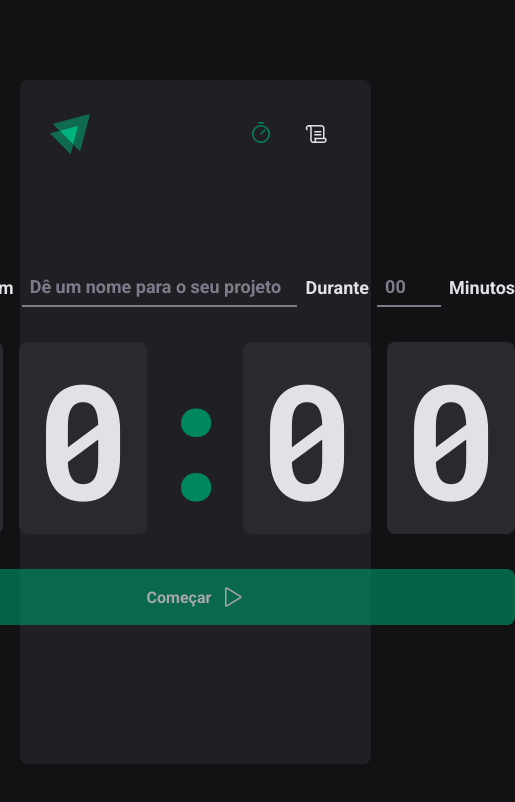
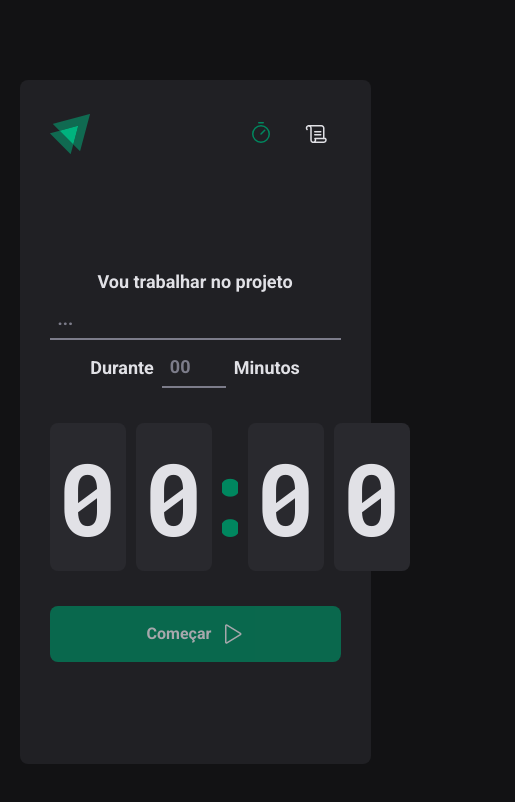
Before and after one commit to fernando-meira/ignite-timer, a React (Vite) app: page / in a window 390 px wide. Shown: the top 802 px of the page, 515 px wide, since content can reach past the window. Built offline with nearby package versions, Linux system fonts and the light colour scheme.

Commit message:
feat: Home mobile style

```diff
--- a/package.json
+++ b/package.json
@@ -12,6 +12,7 @@
     "phosphor-react": "^1.4.1",
     "react": "^18.2.0",
     "react-dom": "^18.2.0",
+    "react-hook-form": "^7.38.0",
     "react-router-dom": "^6.3.0",
     "styled-components": "^5.3.5"
   },
--- a/src/layout/DefaultLayout/styles.ts
+++ b/src/layout/DefaultLayout/styles.ts
@@ -13,5 +13,11 @@ export const LayoutContainer = styled.div`
     flex-direction: column;
 
     background-color: ${theme.colors.gray[800]};
+
+    @media (max-width: 320px) {
+      height: auto;
+      padding: 1rem;
+      margin: 2rem auto;
+    }
   `}
 `;
--- a/src/pages/Home/index.tsx
+++ b/src/pages/Home/index.tsx
@@ -1,4 +1,5 @@
 import { Play } from 'phosphor-react';
+import { useForm } from 'react-hook-form';
 
 import * as S from './styles';
 
@@ -7,12 +8,12 @@ export function Home() {
     <S.HomeContainer>
       <S.Form action="">
         <S.FormContainer>
-          <label htmlFor="task">Vou trabalhar em</label>
+          <label htmlFor="task">Vou trabalhar no projeto</label>
           <S.TaskInput
             id="task"
             type="text"
             list="task-suggestion"
-            placeholder="Dê um nome para o seu projeto"
+            placeholder="..."
           />
 
           <datalist id="task-suggestion">
--- a/src/pages/Home/styles.ts
+++ b/src/pages/Home/styles.ts
@@ -9,12 +9,19 @@ export const HomeContainer = styled.div`
 `;
 
 export const Form = styled.form`
+  width: 100%;
+  max-width: 65rem;
+
   flex: 1;
   gap: 3.5rem;
   display: flex;
   align-items: center;
   flex-direction: column;
   justify-content: center;
+
+  @media (max-width: 600px) {
+    margin-top: 4rem;
+  }
 `;
 
 export const FormContainer = styled.div`
@@ -67,8 +74,12 @@ export const MinutesAmountInput = styled(BaseInput)`
 `;
 
 export const CountdownContainer = styled.div`
-  gap: 1.6rem;
+  width: 100%;
+
+  gap: 1rem;
   display: flex;
+  align-items: center;
+  justify-content: space-between;
 
   font-size: 16rem;
   line-height: 12.8rem;
@@ -81,6 +92,24 @@ export const CountdownItem = styled.span`
   padding: 3.2rem 1.6rem;
 
   background-color: ${({ theme }) => theme.colors.gray[700]};
+
+  @media (max-width: 800px) {
+    padding: 1.4rem 1rem;
+
+    font-size: 14rem;
+  }
+
+  @media (max-width: 600px) {
+    padding: 1rem 0.8rem;
+
+    font-size: 10rem;
+  }
+
+  @media (max-width: 320px) {
+    padding: 1rem 1rem;
+
+    font-size: 5.5rem;
+  }
 `;
 
 export const Separator = styled.div`
@@ -92,6 +121,24 @@ export const Separator = styled.div`
 
   overflow: hidden;
   color: ${({ theme }) => theme.colors.green[500]};
+
+  @media (max-width: 800px) {
+    padding: 1.4rem 1rem;
+
+    font-size: 14rem;
+  }
+
+  @media (max-width: 600px) {
+    padding: 1rem 0.8rem;
+
+    font-size: 10rem;
+  }
+
+  @media (max-width: 320px) {
+    padding: 1rem 0.8rem;
+
+    font-size: 5rem;
+  }
 `;
 
 export const StartCountdownButton = styled.button`
```
Also changed, not shown: 1 other file (tests, documents, lock files or other folders).
